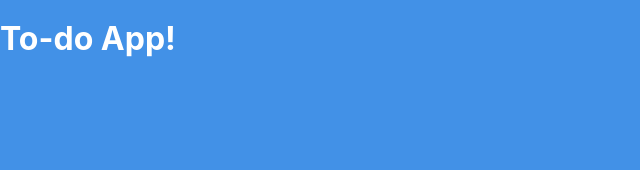
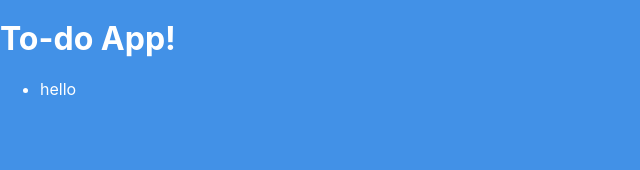
Before and after one commit to louis-pvs/todo-demo, a React app: page / in a window 1280 px wide. Shown: the top 170 px of the page, without its empty margins (0-640 px from the left). Built offline with nearby package versions, Linux system fonts and the light colour scheme.

Commit message:
rendering a dummy list

```diff
--- a/src/App.jsx
+++ b/src/App.jsx
@@ -1,12 +1,16 @@
-import React from "react";
+import React, { useState } from "react";
 
-import styles from "./index.scss";
-console.log(styles);
+import "./index.scss";
+import List from "./List";
+
 export default function App() {
+  const [state] = useState([{ id: 1, message: "hello" }]); //
+
   // initialize app
   return (
     <div className="app">
       <h1>To-do App!</h1>
+      <List data={state} />
     </div>
   );
 }
--- /dev/null
+++ b/src/List.jsx
@@ -0,0 +1,26 @@
+import React from "react";
+import PropTypes from "prop-types";
+
+List.propTypes = {
+  data: PropTypes.arrayOf(
+    PropTypes.shape({
+      id: PropTypes.number,
+      message: PropTypes.string
+    })
+  )
+};
+
+function List(props) {
+  if (!props.data) {
+    return <p>List is empty</p>;
+  }
+  return (
+    <ul>
+      {props.data.map(({ id, message }) => (
+        <li key={id}>{message}</li>
+      ))}
+    </ul>
+  );
+}
+
+export default List;
```
Also changed, not shown: package.json (+5 -4 lines), .babelrc, 1 other file (tests, documents, lock files or other folders).
